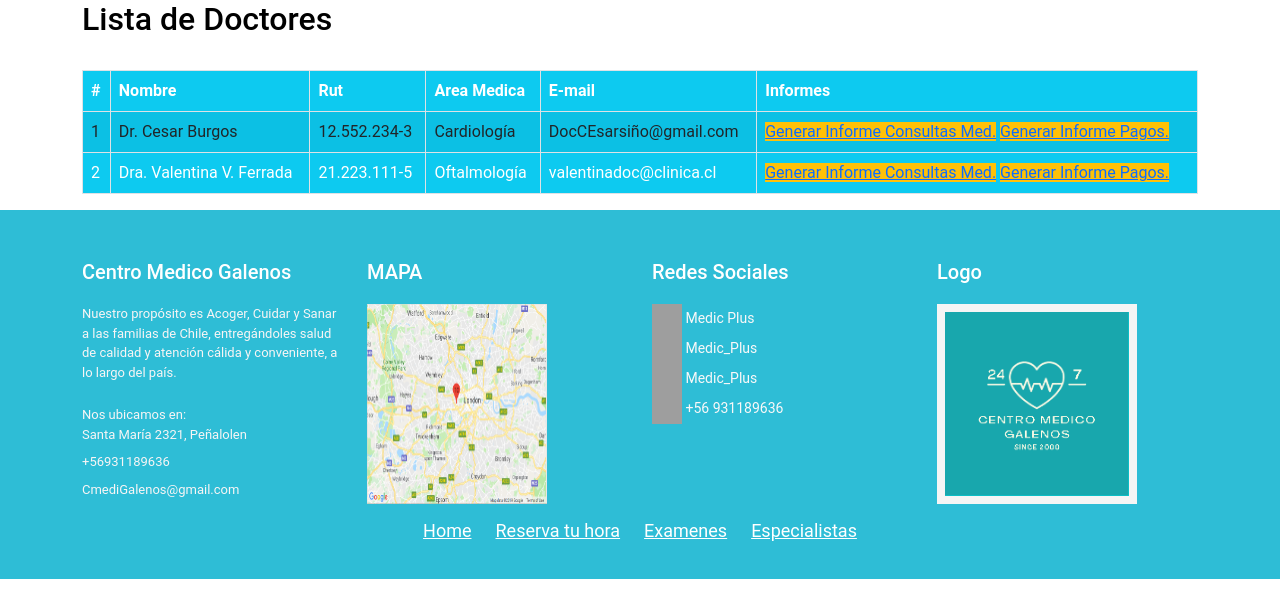
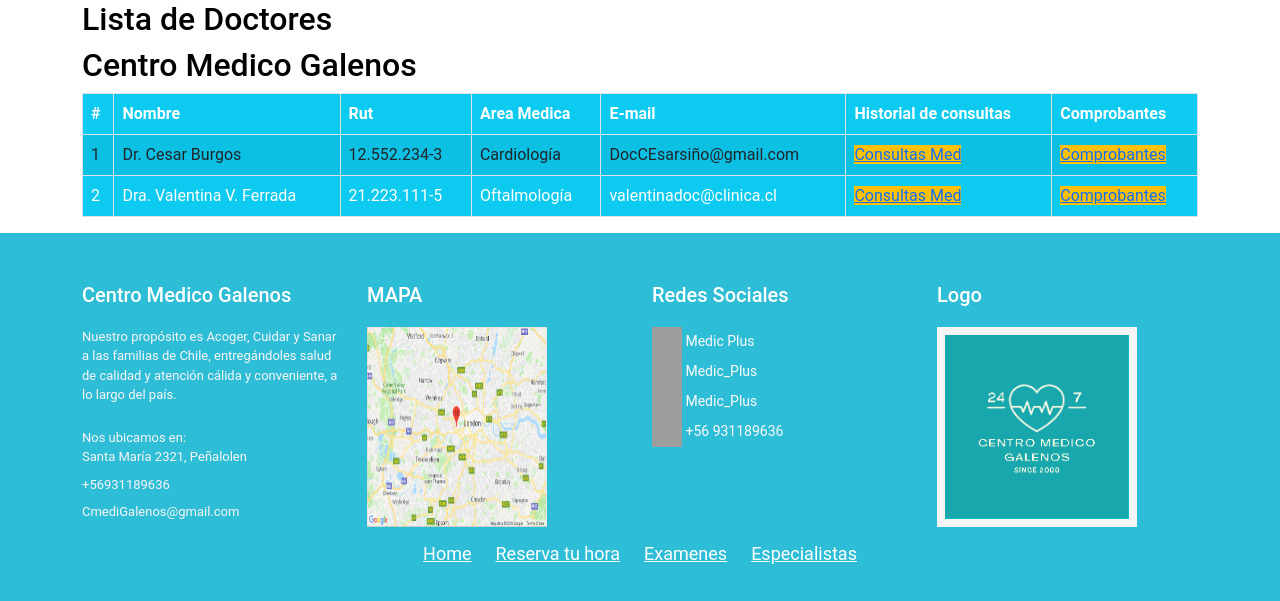
Before and after one commit to BrandonSepu/medicplus, a Django app: page /docs/ in a window 1280 px wide. Shown: the part 76-677 px from the top of the page. Run offline with Django 3.2, Linux system fonts and the light colour scheme; data comes from the database, SQL or seed files in the repository; both versions use the stored data as it was after the commit; grey boxes are pictures that could not be loaded.

Commit message:
cambios en los informes

```diff
--- a/core/templates/web/docs.html
+++ b/core/templates/web/docs.html
@@ -11,7 +11,7 @@
             <div class="table-wrapper">
                 <div class="table-title">
                     <div class="row">
-                        <div class="col-sm-8"><h2>Lista de Doctores</h2><b>Centro Medico Galenos</b></div>
+                        <div class="col-sm-8"><h2>Lista de Doctores</h2><h2>Centro Medico Galenos</h2></div>
                     </div>
                 </div>
                 <table class="table table-striped table-hover table-bordered bg-info" >
@@ -22,7 +22,8 @@
                             <th>Rut</th>
                             <th>Area Medica</th>
                             <th>E-mail</th>
-                            <th>Informes</th>
+                            <th>Historial de consultas</th>
+                            <th>Comprobantes</th>
                         </tr>
                     </thead>
                     <tbody>
@@ -34,8 +35,10 @@
                                 <td>{{p.fkAMedica | title}}</td>
                                 <td>{{p.emailDoc}}</td>
                                 <td>
-                                    <a href="{% url 'informeHoras' p.id%}" class="bg-warning" title="View" data-toggle="tooltip">Generar Informe Consultas Med.</a>
-                                    <a href="{% url 'informePagos' p.id%}" class="bg-warning" title="View" data-toggle="tooltip">Generar Informe Pagos.</a>
+                                    <a href="{% url 'informeHoras' p.id%}" class="bg-warning" title="View" data-toggle="tooltip">Consultas Med</a>
+                                </td>
+                                <td>
+                                    <a href="{% url 'informePagos' p.id%}" class="bg-warning" title="View" data-toggle="tooltip">Comprobantes</a>
                                 </td>
                             </tr>
                         {% endfor %}
```
Also changed, not shown: requirements.txt (+7 -0 lines), db.sqlite3.
